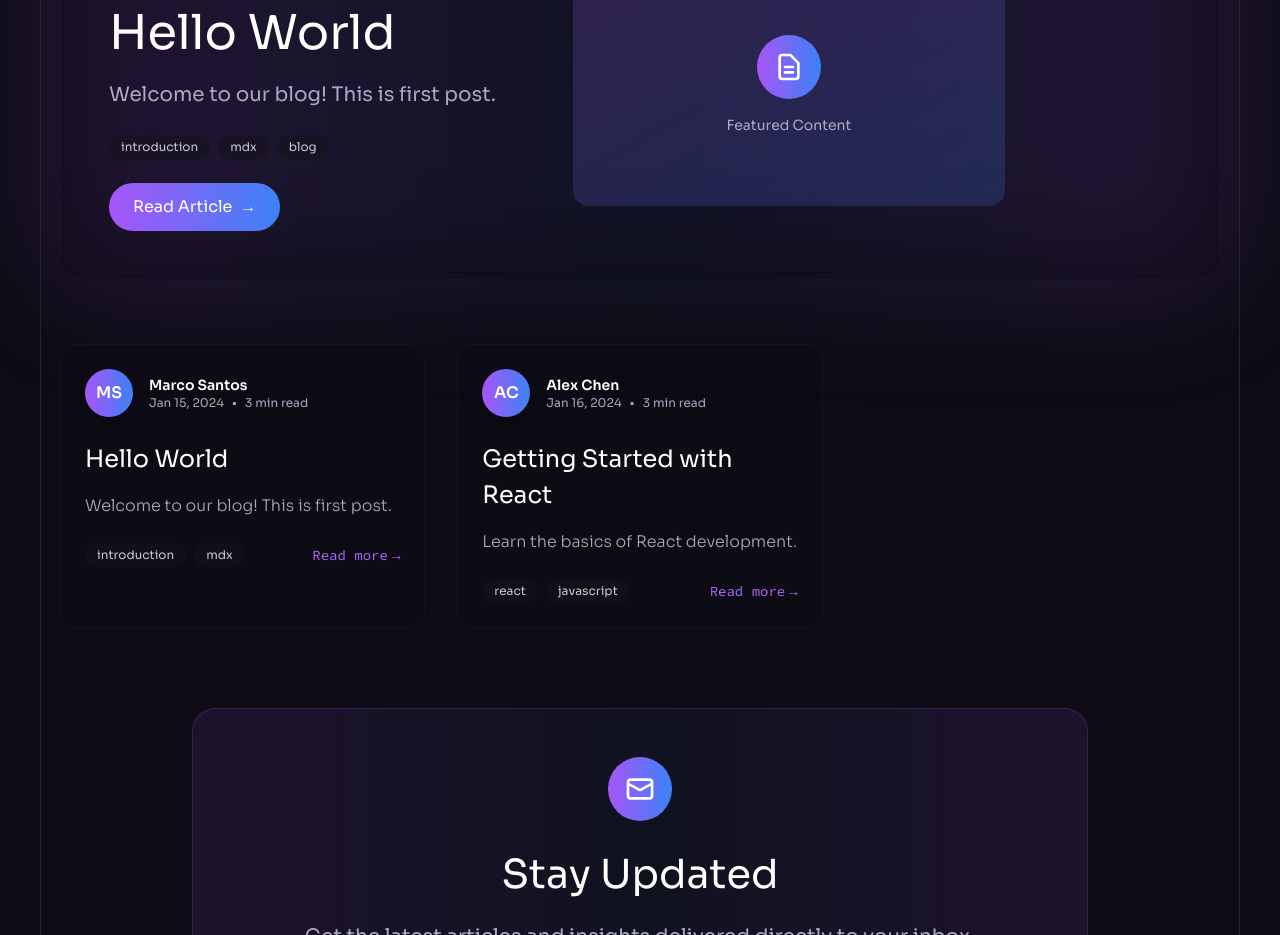
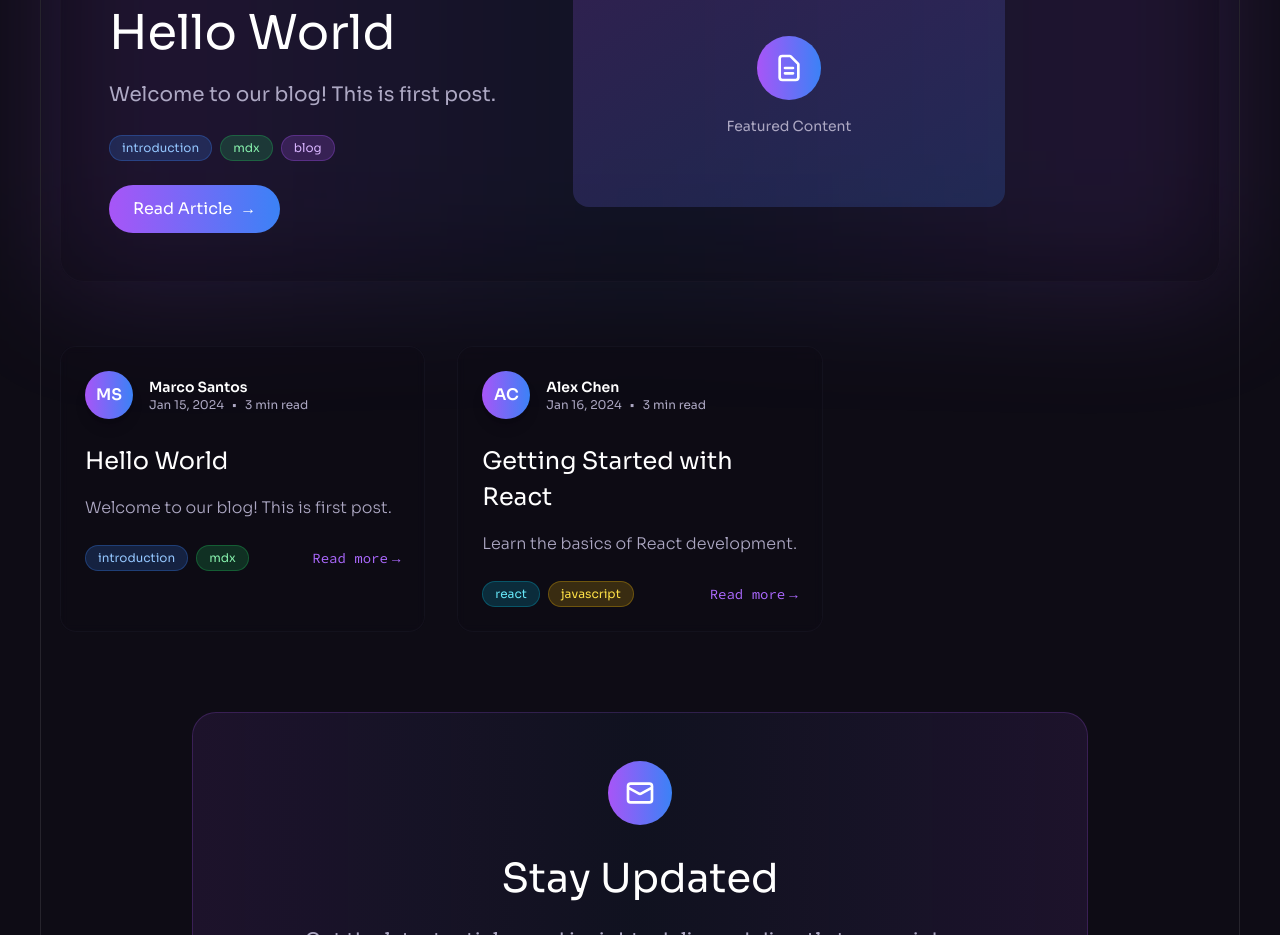
Before and after one commit to mascanho/RustyLanding, a React (Vite) app: page /blog in a window 1280 px wide. Shown: the part 880-1815 px from the top of the page. Built offline with nearby package versions, Linux system fonts and the light colour scheme; no server answers.

Commit message:
Update BlogList.jsx

```diff
--- a/src/components/BlogList.jsx
+++ b/src/components/BlogList.jsx
@@ -8,6 +8,18 @@ import ButtonGradient from "../assets/svg/ButtonGradient";
 const BlogList = () => {
   const [searchQuery, setSearchQuery] = useState("");
   const [selectedTag, setSelectedTag] = useState("All");
+
+  const getTagColor = (tag) => {
+    const colors = {
+      introduction: "bg-blue-500/20 text-blue-300 border border-blue-500/30",
+      mdx: "bg-green-500/20 text-green-300 border border-green-500/30",
+      blog: "bg-purple-500/20 text-purple-300 border border-purple-500/30",
+      react: "bg-cyan-500/20 text-cyan-300 border border-cyan-500/30",
+      javascript: "bg-yellow-500/20 text-yellow-300 border border-yellow-500/30",
+      tutorial: "bg-pink-500/20 text-pink-300 border border-pink-500/30",
+    };
+    return colors[tag] || "bg-n-7/60 text-n-2 border border-n-6/50";
+  };
 
   const posts = [
     {
@@ -203,7 +215,7 @@ const BlogList = () => {
                                {featuredPost.tags.map((tag) => (
                                  <span
                                    key={tag}
-                                  className="px-3 py-1 bg-n-7/60 text-n-2 rounded-full text-xs"
+                                   className={`px-3 py-1 rounded-full text-xs font-medium ${getTagColor(tag)}`}
                                  >
                                    {tag}
                                  </span>
@@ -306,7 +318,7 @@ const BlogList = () => {
                          {post.tags?.slice(0, 2).map((tag) => (
                            <span
                              key={tag}
-                            className="px-3 py-1 bg-n-7/60 text-n-2 rounded-full text-xs font-medium"
+                             className={`px-3 py-1 rounded-full text-xs font-medium ${getTagColor(tag)}`}
                            >
                              {tag}
                            </span>
```
Lines whose indentation alone changed are shown as unchanged.
